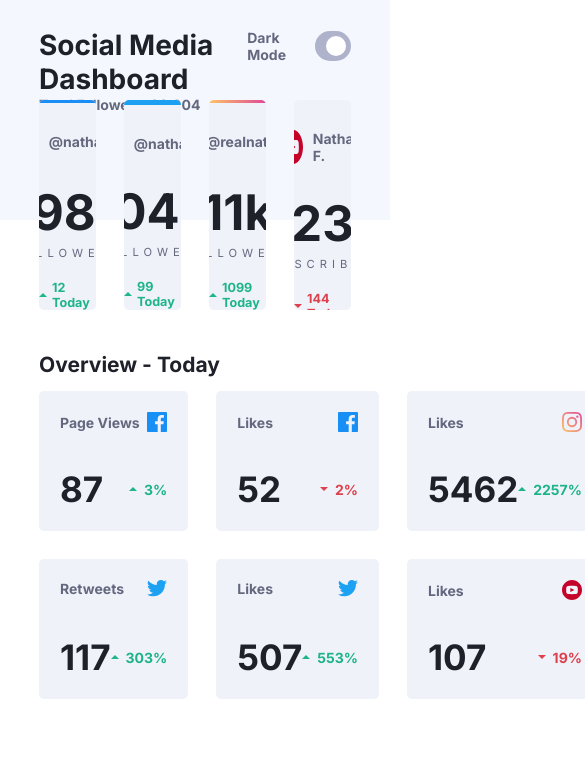
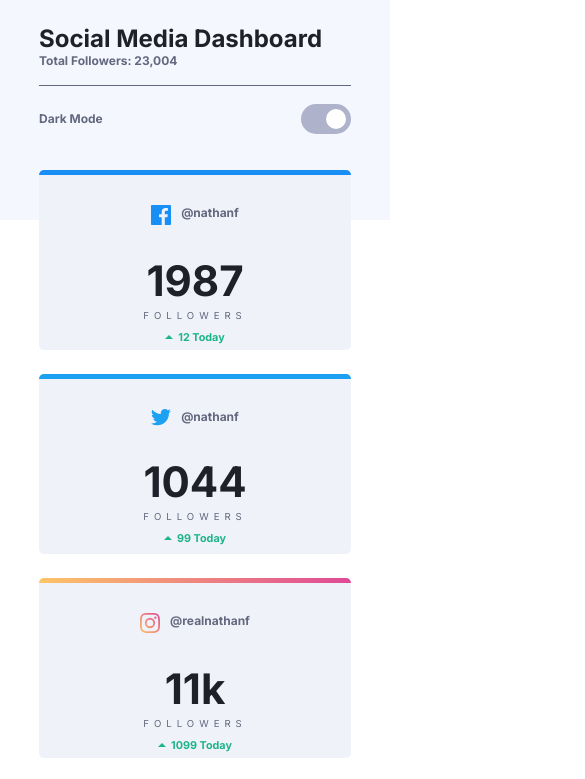
Before and after one commit to MrRioja/frontendMentor, a plain HTML site: page social-media-dashboard-with-theme-switcher-master/index.html in a window 390 px wide. Shown: the top 779 px of the page, 585 px wide, since content can reach past the window. Drawn offline with Linux system fonts and the light colour scheme.

Commit message:
:alien: Making the dashboard responsive

```diff
--- a/social-media-dashboard-with-theme-switcher-master/styles.css
+++ b/social-media-dashboard-with-theme-switcher-master/styles.css
@@ -324,3 +324,61 @@ main {
 .card-stats span img {
   margin-right: 0.5rem;
 }
+
+@media(max-width: 1100px) {
+  .cards-total-fans {
+    grid-template-columns: repeat(2, 1fr);
+    row-gap: 2rem;
+  }
+
+  .cards-container {
+    grid-template-columns: repeat(2, 1fr);
+  }
+}
+
+@media(max-width: 620px) {
+  .header-container {
+    flex-direction: column;
+  }
+
+  .header-container div:nth-child(1) {
+    margin-bottom: 1.5rem;
+  }
+
+  .header div:nth-child(2) {
+    justify-content: space-between;
+  }
+
+
+  .content {
+    top: -75px;
+  }
+}
+
+@media(max-width: 510px) {
+  * {
+    font-size: 12px;
+  }
+
+  .header-container div:nth-child(1) {
+    padding-bottom: 1.4rem;
+    border-bottom: 1px solid var(--text-secondary);
+  }
+
+  .content {
+    top: -50px;
+  }
+
+  .cards-total-fans {
+    grid-template-columns: repeat(1, 1fr);
+    row-gap: 2rem;
+  }
+
+  .card-total-fans div:nth-child(3) span {
+    margin-bottom: 10px;
+  }
+
+  .cards-container {
+    grid-template-columns: repeat(1, 1fr);
+  }
+}
```
